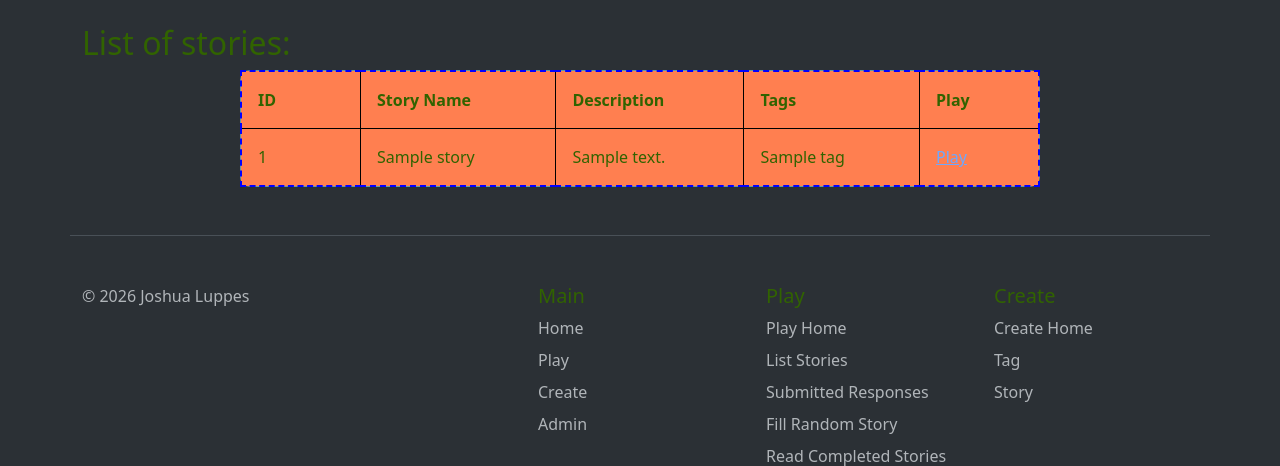
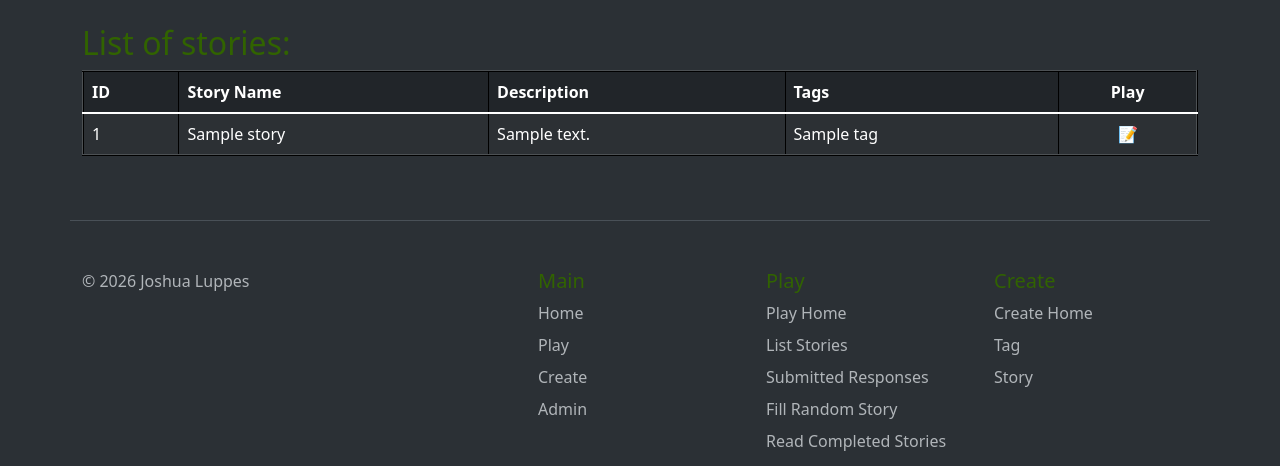
Before and after one commit to JLuppes/MaddestLibber, a Flask app: page /play/list in a window 1280 px wide. Shown: the part 73-539 px from the top of the page. Run offline with Flask 3, Linux system fonts and the light colour scheme; tables that the repository leaves empty hold one stand-in row (values such as "Sample post").

Commit message:
Clean up story list table

```diff
--- a/blueprints/play/templates/list_stories.html
+++ b/blueprints/play/templates/list_stories.html
@@ -3,25 +3,25 @@
 {% block content %}
 
 <h2>List of stories:</h2>
-<div class="storyListContainer">
-    <table class="storyList">
+<div class="table-responsive">
+    <table class="storyList table table-dark table-hover table-striped table-bordered">
         <thead>
             <tr>
-                <th>ID</th>
-                <th>Story Name</th>
-                <th>Description</th>
-                <th>Tags</th>
-                <th>Play</th>
+                <th scope="col">ID</th>
+                <th scope="col">Story Name</th>
+                <th scope="col">Description</th>
+                <th scope="col">Tags</th>
+                <th scope="col" style="text-align: center;">Play</th>
             </tr>
         </thead>
-        <tbody>
+        <tbody class="table-group-divider">
             {%for thisStory in stories %}
             <tr>
                 <td>{{thisStory[0].id}}</td>
                 <td>{{thisStory[0].name}}</td>
                 <td>{{thisStory[0].description}}</td>
                 <td>{% for thisTag in thisStory[1] %}{{thisTag.name}}{%endfor%}</td>
-                <td><a href="{{url_for('play.respond', storyId=thisStory[0].id)}}">Play</a></td>
+                <td style="text-align: center;"><a href="{{url_for('play.respond', storyId=thisStory[0].id)}}" style="text-decoration: none;">📝</a></td>
             </tr>
             {%endfor%}
         </tbody>
--- a/static/style.css
+++ b/static/style.css
@@ -44,7 +44,7 @@ form {
   background-color: darkgoldenrod;
 } */
 
-.storyListContainer {
+/* .storyListContainer {
   display: flex;
   justify-content: center;
   align-items: center;
@@ -66,7 +66,7 @@ form {
 .storyList td {
   min-width: 5em;
   width: auto;
-}
+} */
 
 /* .titleBox {
   display: flex;
```
